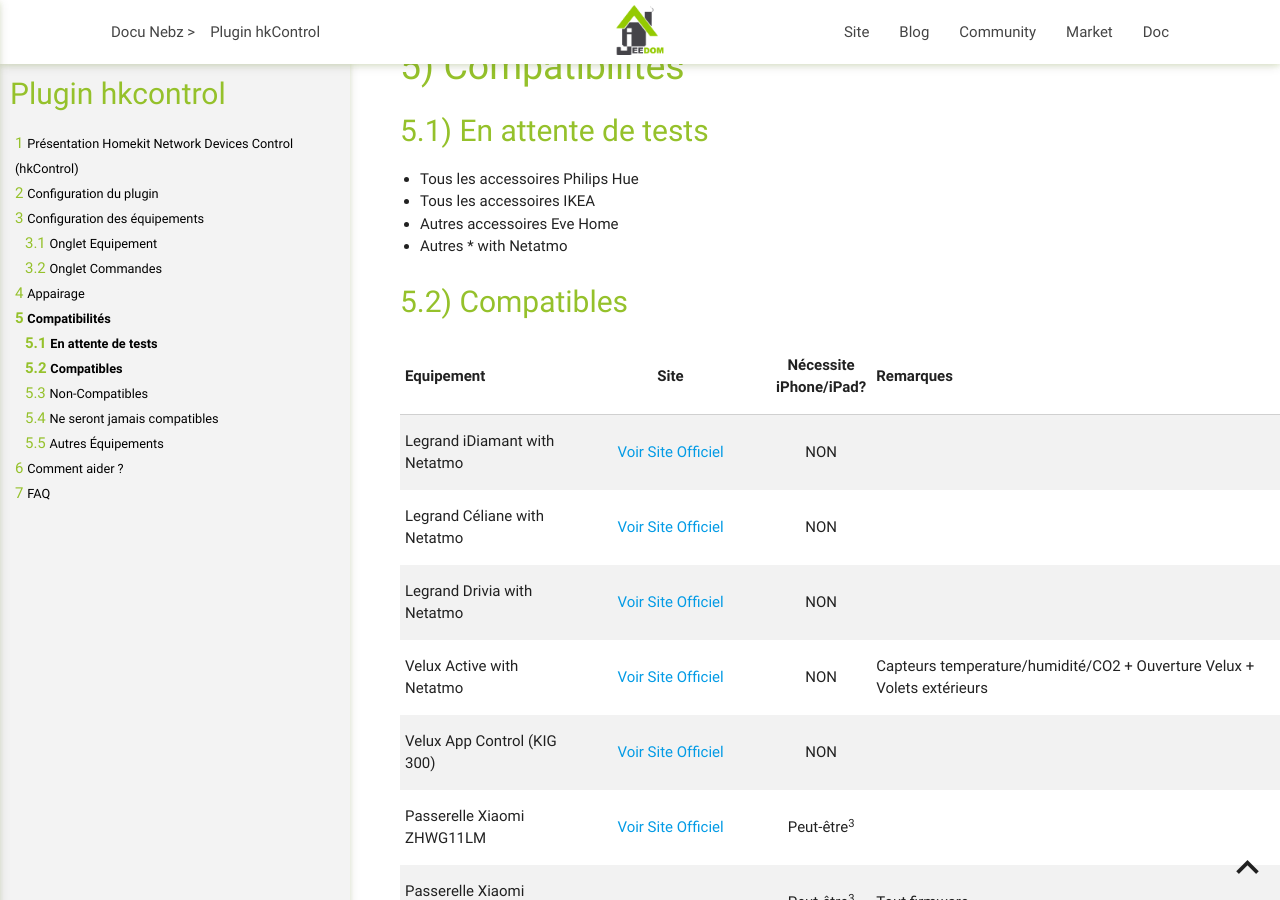
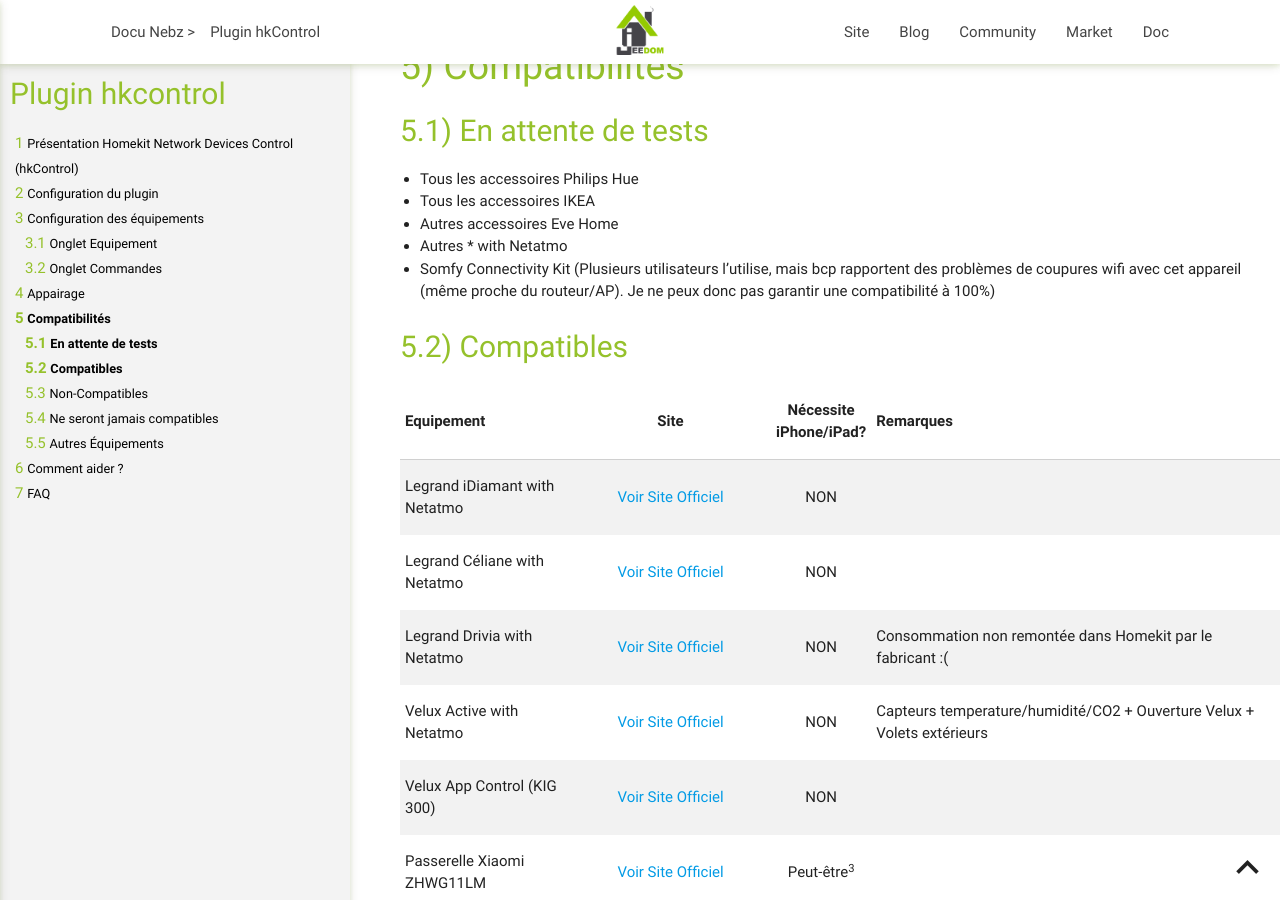
Before and after one commit to NebzHB/jeedom_docs, a Jekyll site: the page built from plugins/hkControl/fr_FR/index.md, in a window 1280 px wide and 900 px high, scrolled down 2814 px. Built offline with Jekyll 4.4.1, drawn with Linux system fonts in a browser that asks for light colours.

Commit message:
Update index.md

```diff
--- a/plugins/hkControl/fr_FR/index.md
+++ b/plugins/hkControl/fr_FR/index.md
@@ -111,6 +111,7 @@
 -    Tous les accessoires IKEA
 -    Autres accessoires Eve Home
 -    Autres * with Netatmo
+-    Somfy Connectivity Kit (Plusieurs utilisateurs l'utilise, mais bcp rapportent des problèmes de coupures wifi avec cet appareil (même proche du routeur/AP). Je ne peux donc pas garantir une compatibilité à 100%)
 
 **Compatibles**
 ---------------
@@ -119,7 +120,7 @@
 |:---------- |:----:|:------------------:|:----------|
 | Legrand iDiamant with Netatmo | [Voir Site Officiel](https://www.netatmo.com/fr-fr/partners/bubendorff){:target="_blank" rel="noopener"} | NON | |
 | Legrand Céliane with Netatmo | [Voir Site Officiel](https://www.netatmo.com/fr-fr/partners/legrand){:target="_blank" rel="noopener"} | NON | |
-| Legrand Drivia with Netatmo | [Voir Site Officiel](https://www.netatmo.com/fr-fr/partners/drivia){:target="_blank" rel="noopener"} | NON | |
+| Legrand Drivia with Netatmo | [Voir Site Officiel](https://www.netatmo.com/fr-fr/partners/drivia){:target="_blank" rel="noopener"} | NON | Consommation non remontée dans Homekit par le fabricant :( |
 | Velux Active with Netatmo | [Voir Site Officiel](https://www.netatmo.com/fr-fr/partners/velux){:target="_blank" rel="noopener"} | NON | Capteurs temperature/humidité/CO2 + Ouverture Velux + Volets extérieurs |
 | Velux App Control (KIG 300) | [Voir Site Officiel](https://www.veluxshop.fr/tous-les-produits/maison-connectee/velux-app-control){:target="_blank" rel="noopener"} | NON | |
 | Passerelle Xiaomi ZHWG11LM | [Voir Site Officiel](https://www.aqara.com/us/smart_home_hub.html){:target="_blank" rel="noopener"} | Peut-être<sup>3</sup> | |
```
